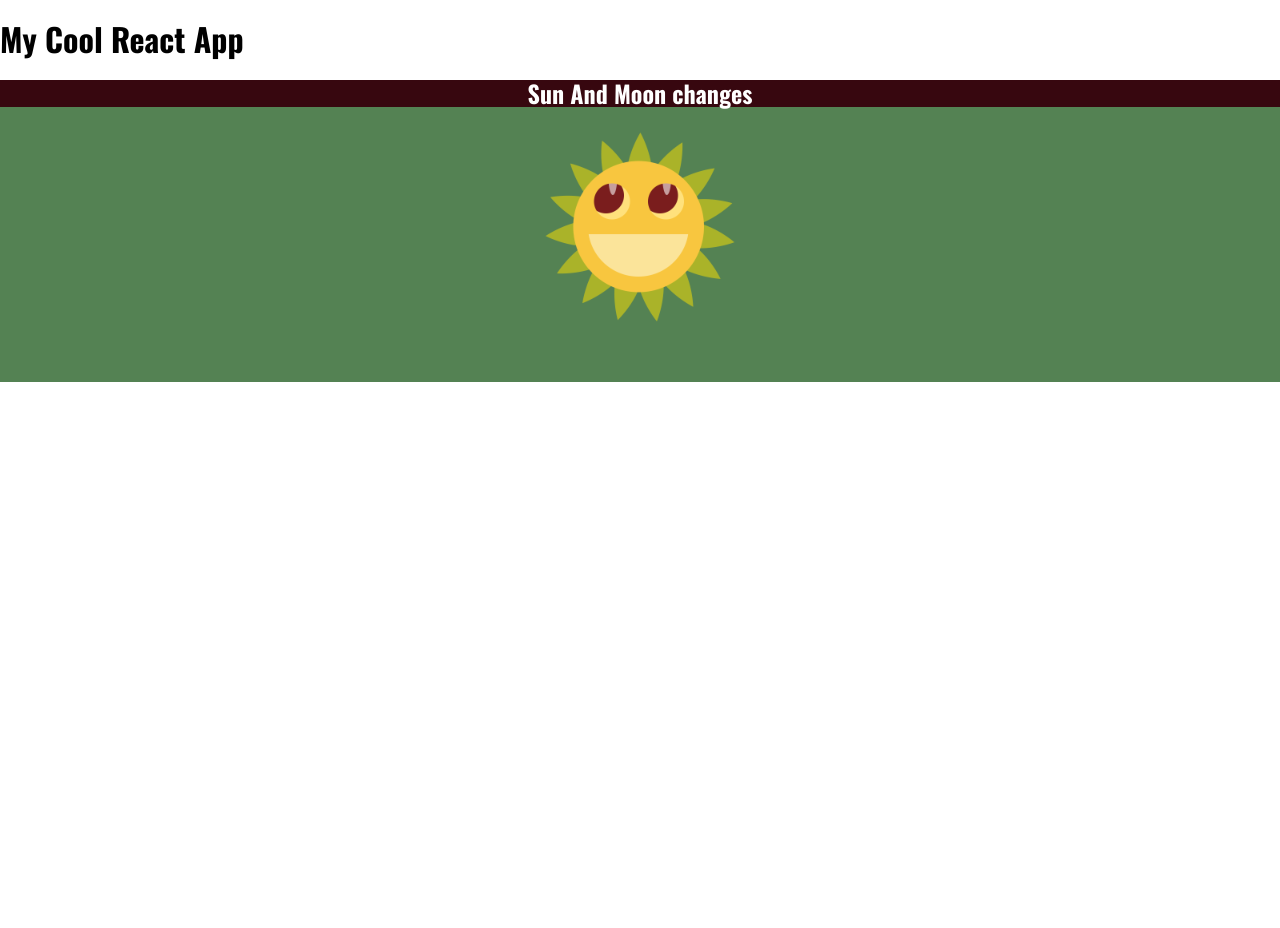
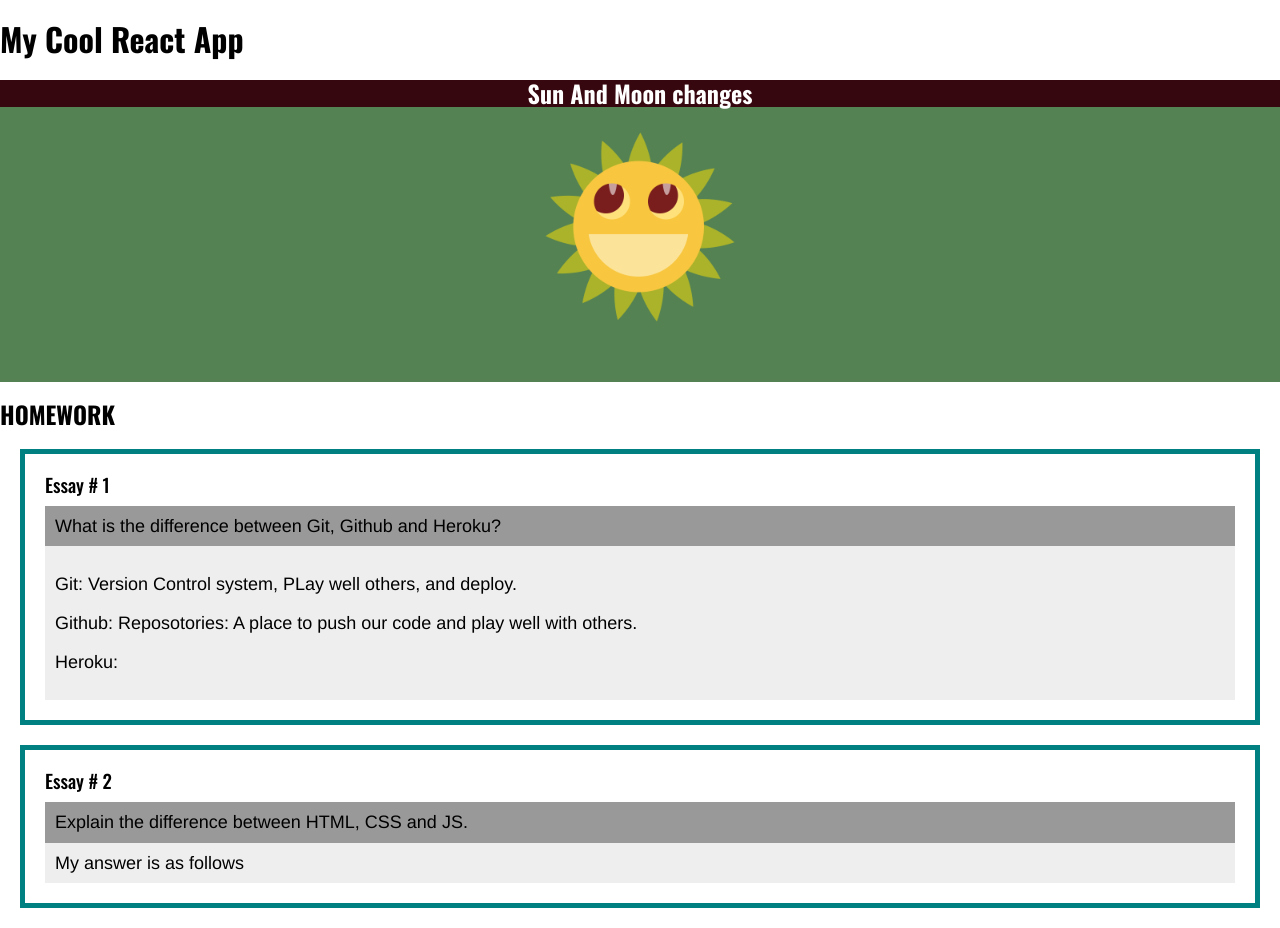
Before and after one commit to meatch/uclax-web1-summer21, a React (Create React App) app: page /homework in a window 1280 px wide. Before the commit the page ends 800 px from the top, so only its background shows below. Built offline with nearby package versions, Linux system fonts and the light colour scheme.

Commit message:
Added Homework essays.

```diff
--- a/src/React/App.jsx
+++ b/src/React/App.jsx
@@ -1,11 +1,13 @@
 import React from 'react';
 import SunAndMoon from './SunAndMoon/SunAndMoon.jsx';
+import Homework from './Homework/Homework.jsx';
 
 const App = () => {
     return (
         <div>
             <h1>My Cool React App</h1>
             <SunAndMoon />
+            <Homework />
         </div>
     );
 }
--- /dev/null
+++ b/src/React/Homework/Essay.jsx
@@ -0,0 +1,33 @@
+import React from 'react';
+import styled from 'styled-components';
+
+const Essay = ({ number, question, children }) => {
+    return (
+        <EssayStyled>
+            <h3>Essay # { number }</h3>
+            <div className="question">{question}</div>
+            <div className="answer">{children}</div>
+        </EssayStyled>
+    );
+}
+
+export default Essay;
+
+const EssayStyled = styled.div`
+    padding: 20px;
+    border: solid 5px teal;
+    margin: 20px;
+
+    h3 { margin: 0px 0px 10px; }
+
+    .question {
+        font-size: 18px;
+        background-color: #999;
+        padding: 10px;
+    }
+    .answer {
+        font-size: 18px;
+        padding: 10px;
+        background-color: #eee;
+    }
+`;
--- /dev/null
+++ b/src/React/Homework/Homework.jsx
@@ -0,0 +1,33 @@
+import React from 'react';
+
+import Essay from './Essay.jsx';
+
+const Homework = () => {
+    return (
+        <div>
+            <h2>HOMEWORK</h2>
+            <Essay
+                number={ 1 }
+                question='What is the difference between Git, Github and Heroku?'
+            >
+                <p>
+                    Git: Version Control system, PLay well others, and deploy.
+                </p>
+                <p>
+                    Github: Reposotories: A place to push our code and play well with others.
+                </p>
+                <p>
+                    Heroku:
+                </p>
+            </Essay>
+            <Essay
+                number={ 2 }
+                question='Explain the difference between HTML, CSS and JS.'
+            >
+                My answer is as follows
+            </Essay>
+        </div>
+    );
+}
+
+export default Homework;
```
